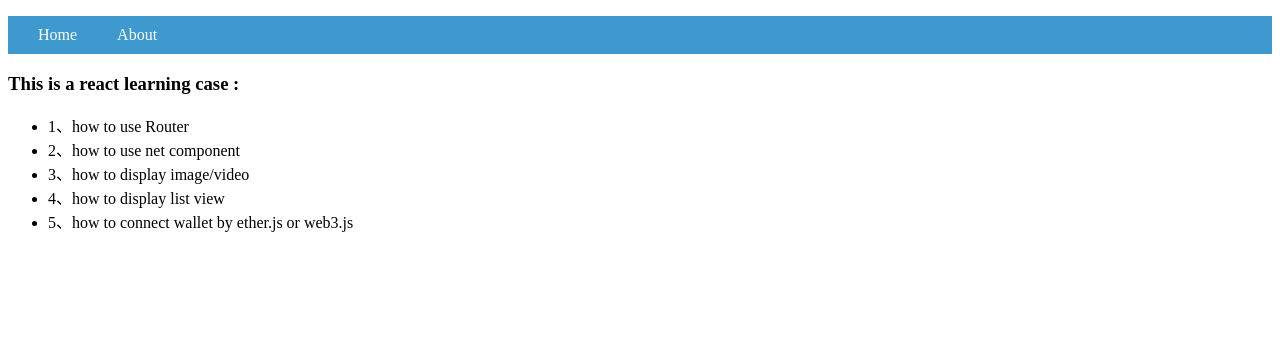
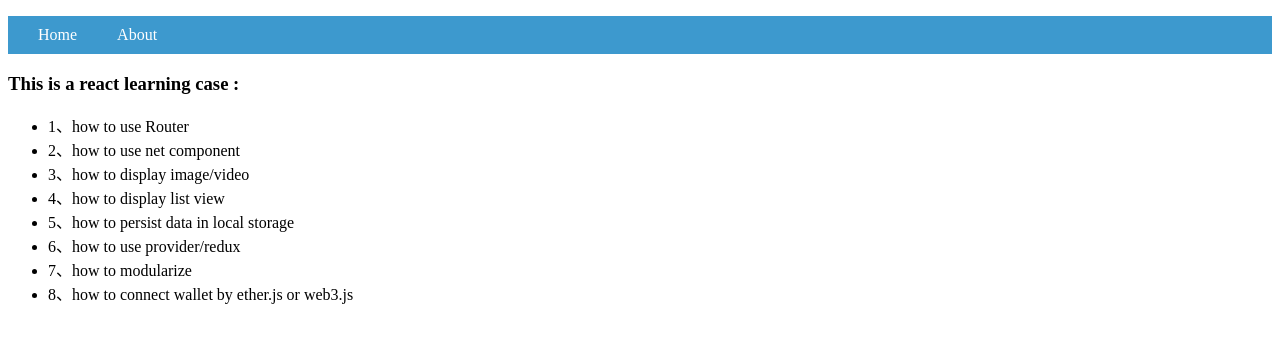
Before and after one commit to zjrwdl/react-demo, a React (Create React App) app: page /about in a window 1280 px wide. Shown: the top 342 px of the page. Built offline with nearby package versions, Linux system fonts and the light colour scheme.

Commit message:
optimize code catagorize

```diff
--- a/src/pages/About.js
+++ b/src/pages/About.js
@@ -6,7 +6,10 @@ function About() {
         "2、how to use net component",
         "3、how to display image/video",
         "4、how to display list view",
-        "5、how to connect wallet by ether.js or web3.js",
+        "5、how to persist data in local storage",
+        "6、how to use provider/redux",
+        "7、how to modularize",
+        "8、how to connect wallet by ether.js or web3.js",
     ];
     const listItems = numbers.map((number) =>
         <li>{number}</li>
```
